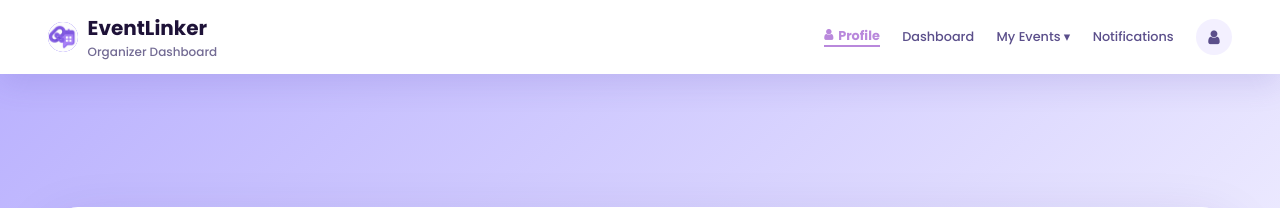
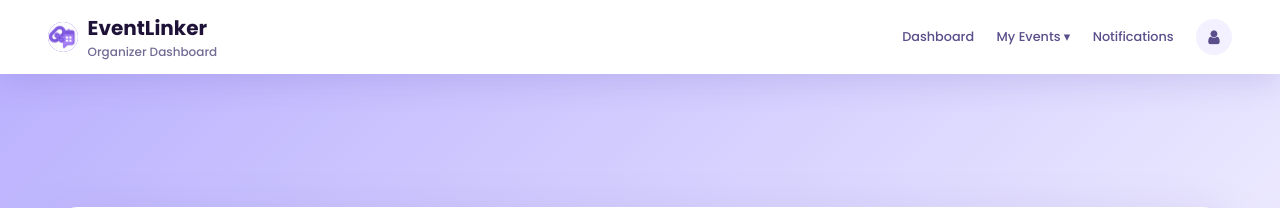
Before and after one commit to devikashaj711/eventlinker, a Flask app: page /profile in a window 1280 px wide. Shown: the top 208 px of the page. Run offline with Flask 3, Linux system fonts and the light colour scheme; the visitor is signed in with stand-in values (Sample User, id 1); data that the repository does not hold is empty.

Commit message:
Profile page header changes

```diff
--- a/frontend/templates/profile.html
+++ b/frontend/templates/profile.html
@@ -37,10 +37,10 @@
 
 
         <nav class="nav-links">
-            <a href="{{ url_for('user_bp.user_profile') }}"
+            <!-- <a href="{{ url_for('user_bp.user_profile') }}"
                 class="{% if request.endpoint == 'user_bp.user_profile' %}active{% endif %}">
                 <i class="fa fa-user"></i> Profile
-            </a>
+            </a> -->
 
             <a href="{{ url_for('attendee_bp.attendee_homepage') }}"
                class="{% if request.endpoint == 'attendee_bp.attendee_homepage' %}active{% endif %}">
```
